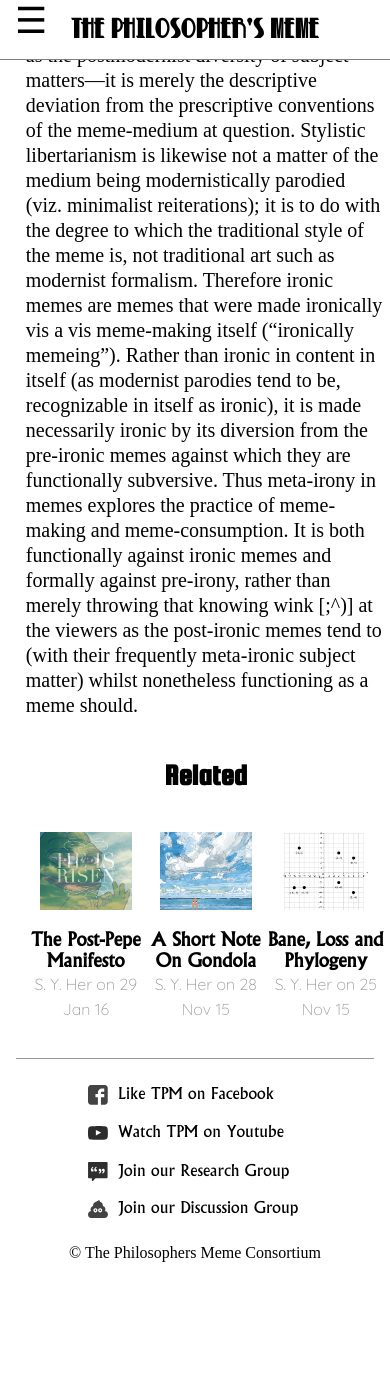
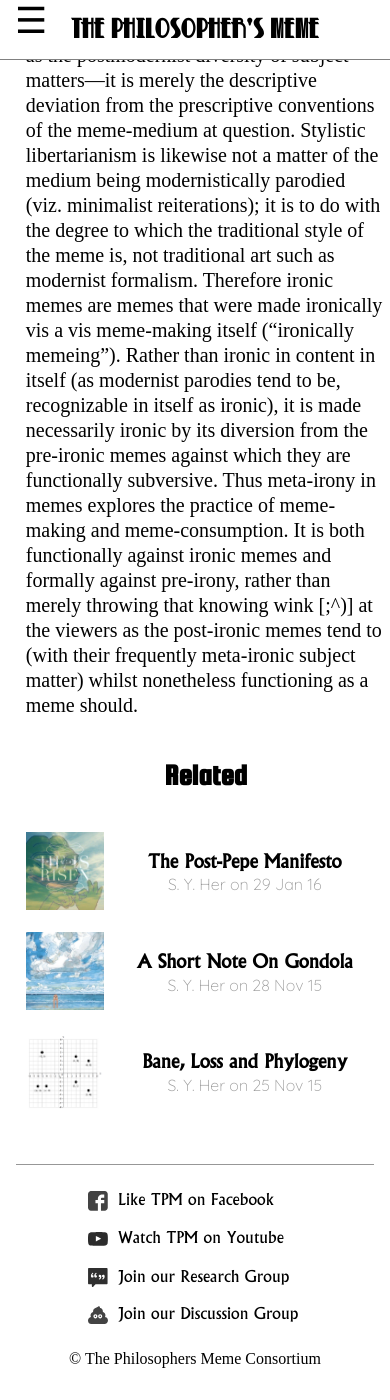
Before and after one commit to FraserThompson/PhilosophersMeme, a Jekyll site: the page built from _posts/2015-11-02-the-quadrant-system-for-the-categorization-of-internet-memes.markdown, in a window 390 px wide and 1400 px high, scrolled down 860 px. Built offline with Jekyll 4.4.1, drawn with Linux system fonts in a browser that asks for light colours; nearby versions of some CDN libraries; some web fonts are replaced; library files that are not in the unit come from our copies; before the commit the page ends 2154 px from its top, so only the background shows below that.

Commit message:
changed related post layout in mobile

```diff
--- a/_layouts/post.html
+++ b/_layouts/post.html
@@ -37,7 +37,7 @@ layout: default
 			  	<div class="pure-g">
 			  	{% for post in related_posts | limit: 3 %}
 					{% assign related_post = post | split: '^' %}
-					<div class="pure-u-1-3">
+					<div class="pure-u-1 pure-u-md-1-3">
 						<a class="related-post" href="{{related_post[0]}}" style="text-decoration: none;">
 							<div class="post-preview-image" style="background-image: url({{related_post[2]}});"></div>
 							<h3>{{related_post[1]}}</h3>
--- a/assets/css/style.scss
+++ b/assets/css/style.scss
@@ -628,8 +628,20 @@ div.post-content {
 		// border: 1px red solid;
 	}
 	.related-post {
+		margin-bottom: 30px;
 		.post-preview-image {
 			height: 70px;
+			width: 70px;
+			display: inline-block;
+			vertical-align: top;
+			float: left;
+		}
+		h3 {
+			display: inline-block;
+		}
+		p.post-preview-meta {
+			display: inline-block;
+			position: static;
 		}
 	}
 	footer nav li div {
```
